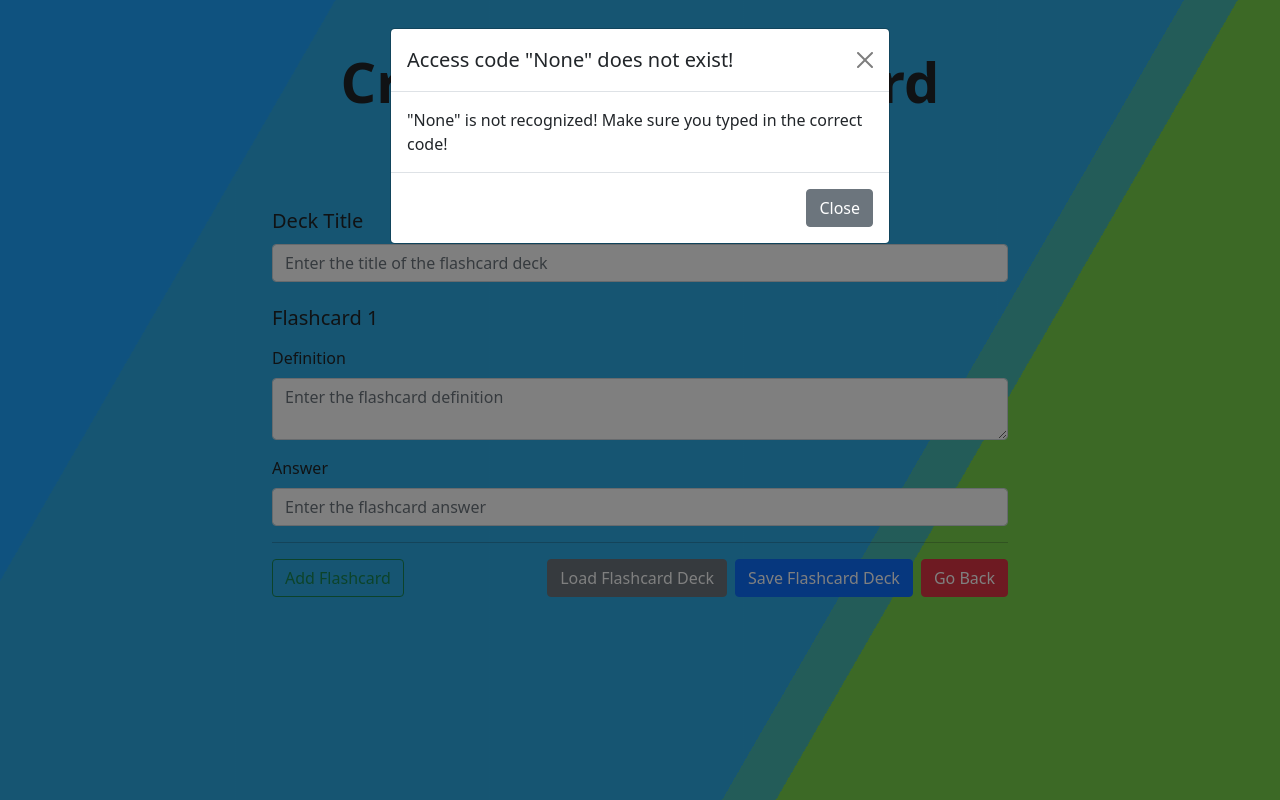
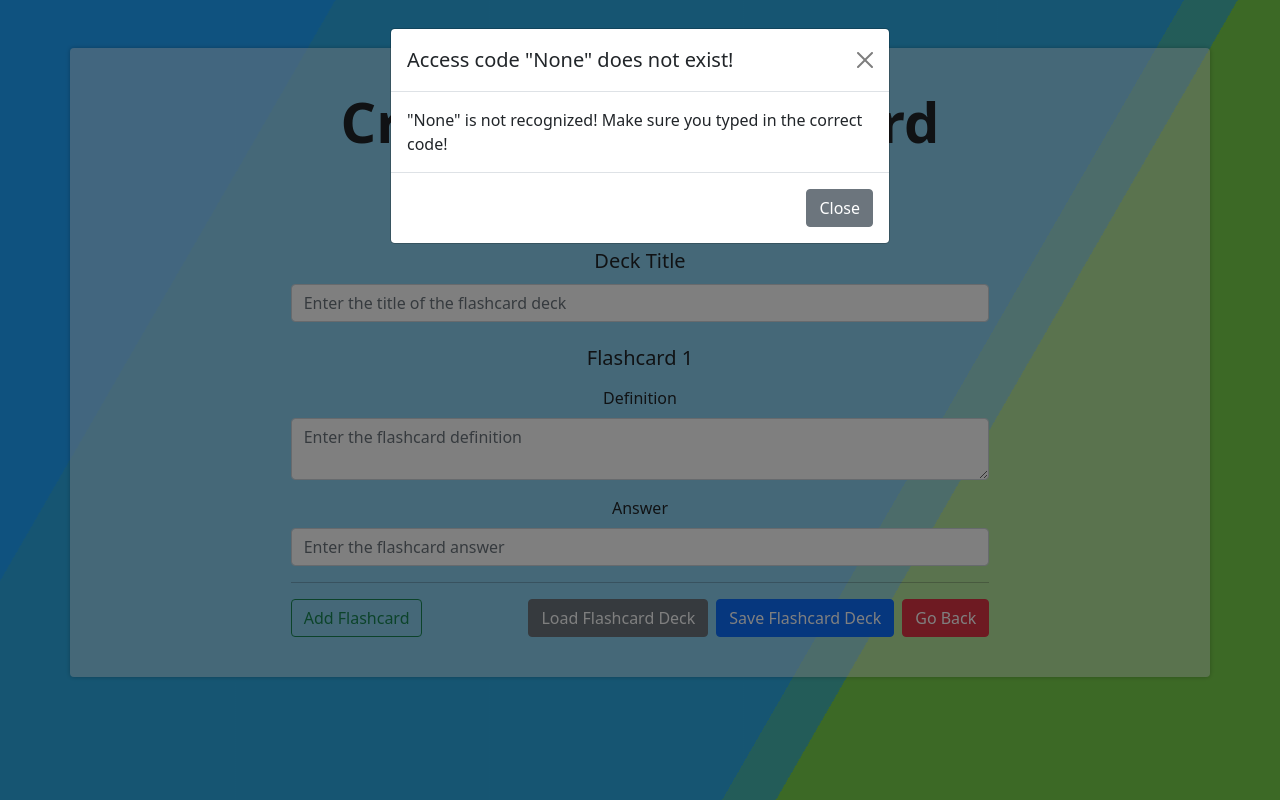
Before and after one commit to DragunWF/Flashcards-App, a Flask app: page /flashcard-editor in a window 1280 px wide. Run offline with Flask 3, Linux system fonts and the light colour scheme.

Commit message:
Implement transparent card to complement the animated background

```diff
--- a/static/css/animated_background.css
+++ b/static/css/animated_background.css
@@ -28,16 +28,14 @@ body {
 }
 
 .content {
-  background-color: rgba(255, 255, 255, 0.8);
+  background-color: rgba(255, 255, 255, 0.45);
   border-radius: 0.25em;
   box-shadow: 0 0 0.25em rgba(0, 0, 0, 0.25);
   box-sizing: border-box;
   left: 50%;
-  padding: 10vmin;
-  position: fixed;
+  padding: 5vmin;
   text-align: center;
   top: 50%;
-  transform: translate(-50%, -50%);
 }
 
 @keyframes slide {
--- a/templates/flashcard_editor.jinja
+++ b/templates/flashcard_editor.jinja
@@ -107,7 +107,7 @@
 </div>
 
 <!-- Flashcard Container -->
-<div class="container mt-5 editor-container">
+<div class="content container mt-5 editor-container">
   <div class="row justify-content-center">
     <div class="col-lg-8 col-md-10 col-sm-12">
       <div class="text-center mb-4">
--- a/templates/index.jinja
+++ b/templates/index.jinja
@@ -12,7 +12,7 @@
 {% endfor %}
 
 <!-- Flashcard container -->
-<div class="container mt-5">
+<div class="container mt-5 content">
   <div class="row justify-content-center">
     <!-- Flashcards -->
     <div class="col-lg-6 col-md-8 col-sm-10">
```
